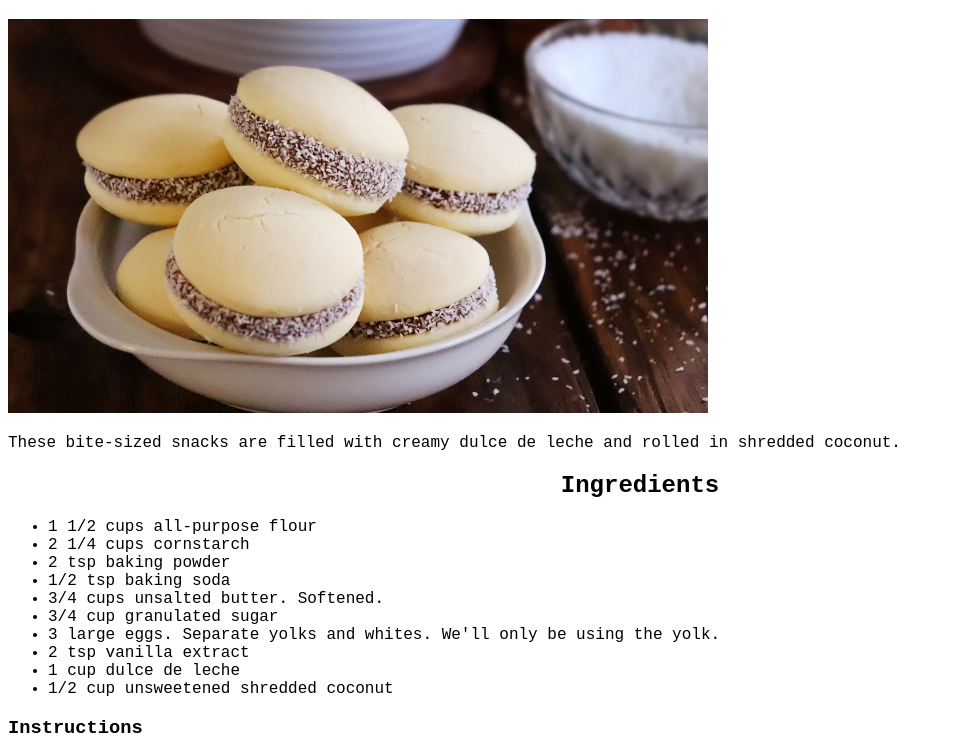
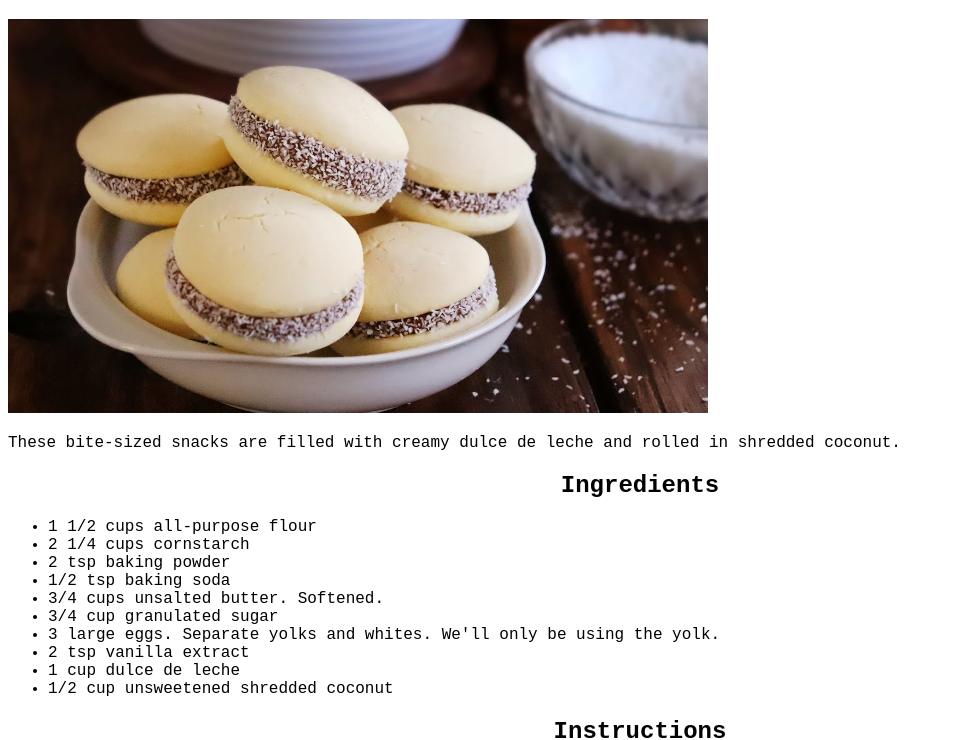
Before and after one commit to reddski/odin-recipes, a plain HTML site: page recipes/alfajores.html in a window 1280 px wide. Shown: the part 61-801 px from the top of the page, without its empty margins (0-972 px from the left). Drawn offline with Linux system fonts and the light colour scheme.

```diff
--- a/recipes/alfajores.html
+++ b/recipes/alfajores.html
@@ -29,7 +29,7 @@
         <li>1/2 cup unsweetened shredded coconut</li>
     </ul>
 
-    <h3><strong>Instructions</strong></h3>
+    <h2><strong>Instructions</strong></h2>
     <ol>
         <li>In a medium bowl, sift together flour, cornstarch, baking powder, and baking soda. Set aside for later.</li>
         <li>Fix a stand mixer with a paddle. Beat butter and sugar on medium until it is light and fluffy (approx. 3-minutes).</li>
```
